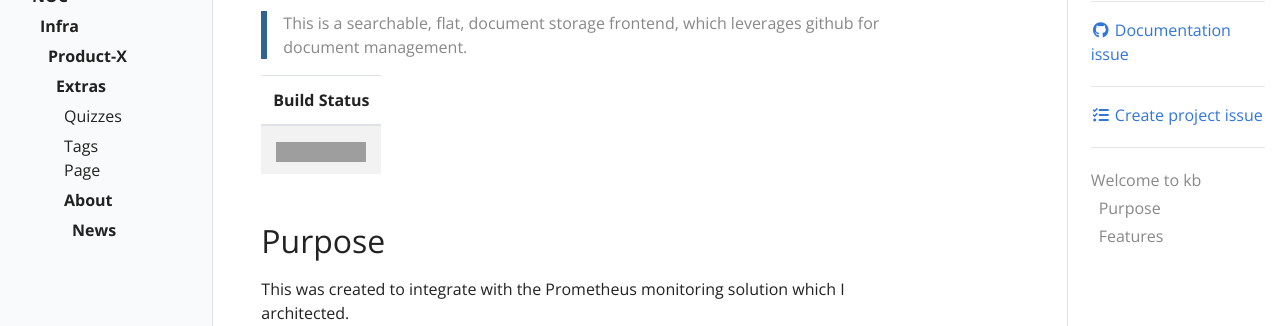
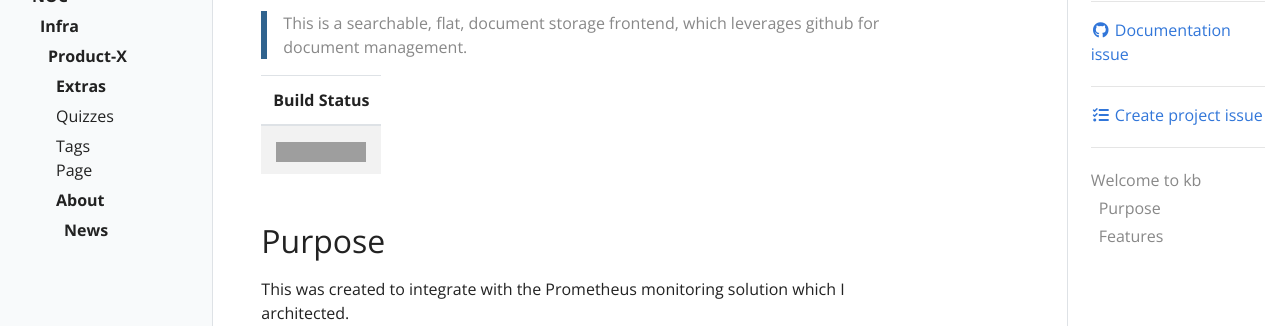
Before and after one commit to 101101/kb, a Jekyll site: the page built from pages/index.md, in a window 1280 px wide. Shown: the part 188-514 px from the top of the page. Built offline with Jekyll 4.4.1, drawn with Linux system fonts in a browser that asks for light colours; grey boxes are pictures that could not be loaded.

Commit message:
Update sidebar.html

```diff
--- a/_includes/sidebar.html
+++ b/_includes/sidebar.html
@@ -8,7 +8,7 @@
 {% for section in site.data.toc %}<ul class="td-sidebar-nav__section pr-md-3">
   <li class="td-sidebar-nav__section-title">
     <a  href="{% if section.url %}{{ site.baseurl }}/{{ section.url }}{% else %}{{ section.external_url }}{% endif %}" class="align-left pl-0 pr-2 active td-sidebar-link td-sidebar-link__section">{{ section.title }}</a>
-  </li>{% if section.links %}<ul>
+  </li>{% if section.links %}
     <li class="collapse show" id="{{ section.title | slugify }}">
         <ul class="td-sidebar-nav__section pr-md-3">{% for entry in section.links %}
           <li class="td-sidebar-nav__section-title">
```
